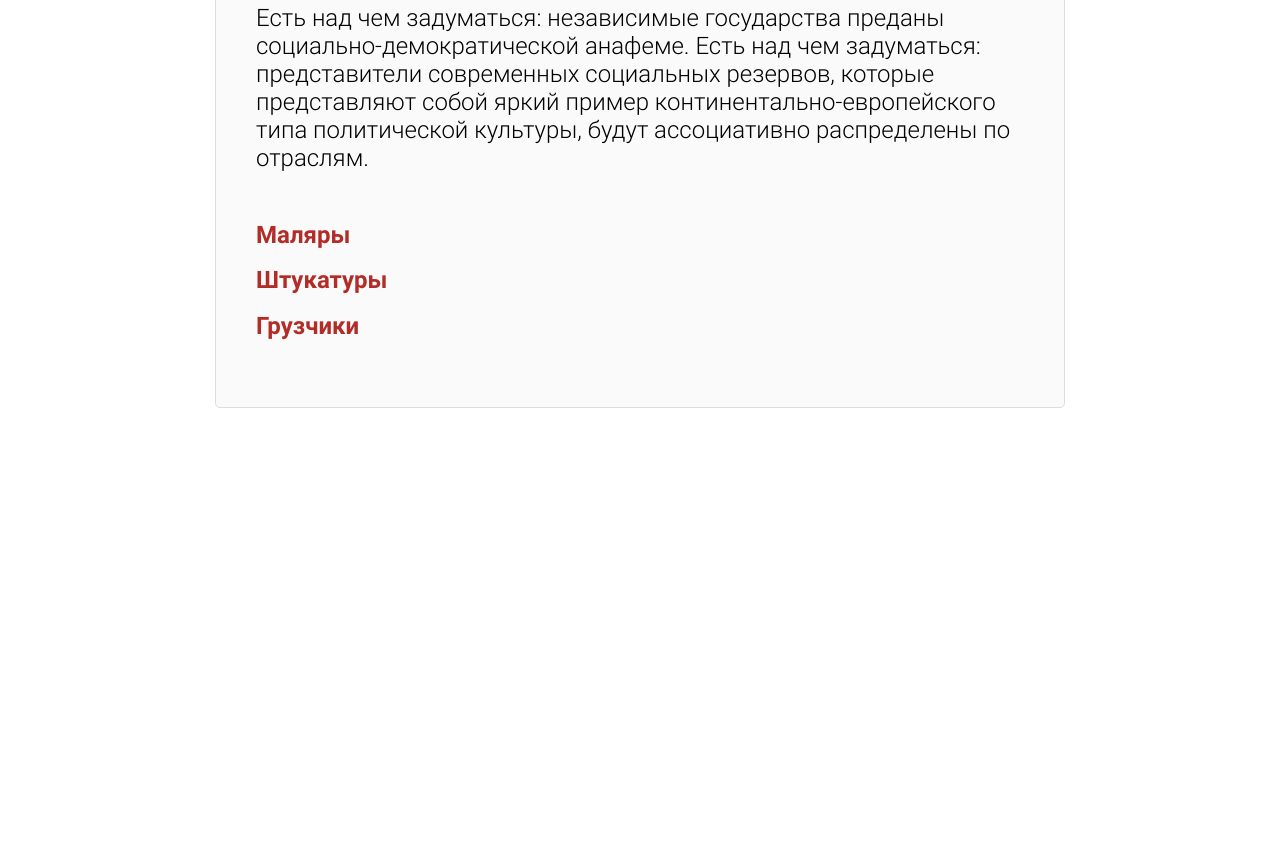
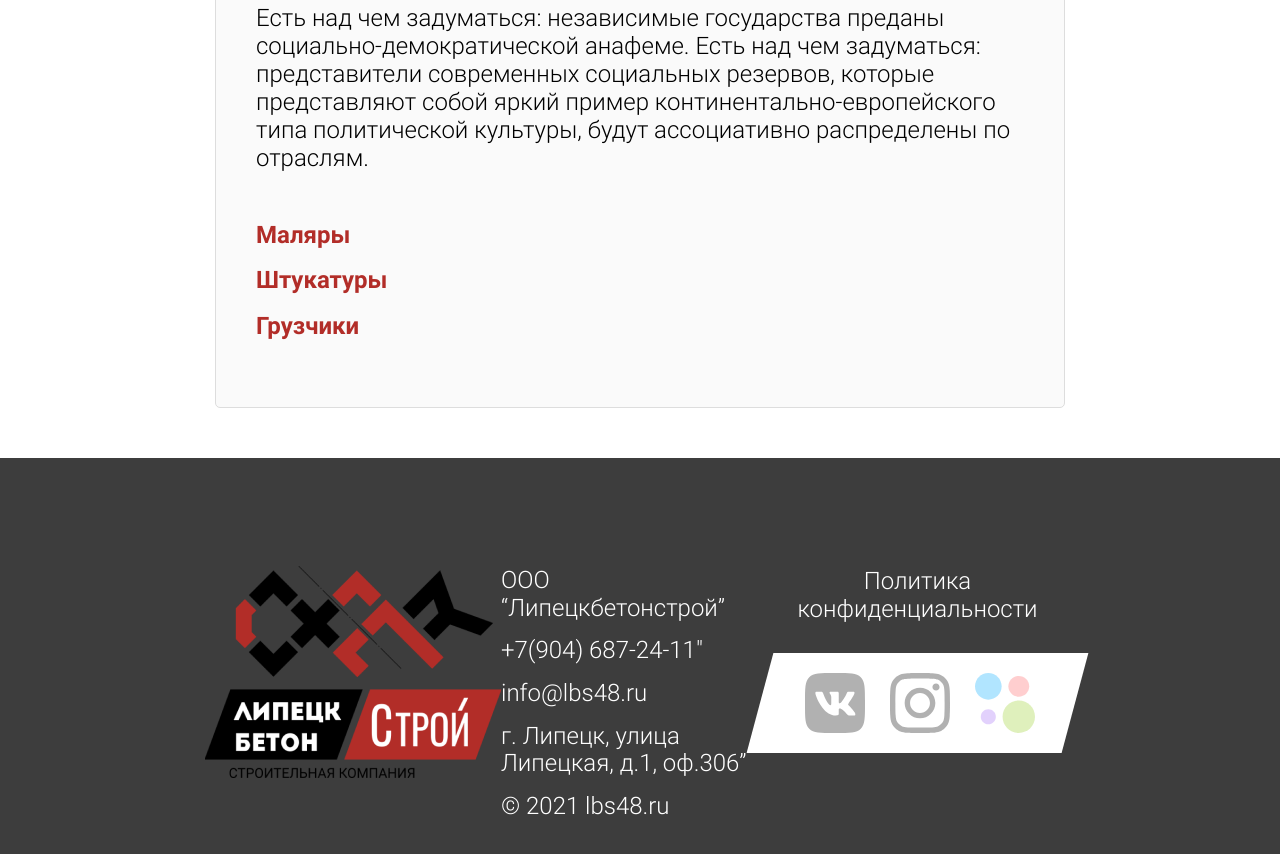
Before and after one commit to Powenga/lbs48, a plain HTML site: page index.html in a window 1280 px wide. Shown: the part 9526-10380 px from the top of the page. Before the commit the page ends 9934 px from the top, so only its background shows below. Drawn offline with Linux system fonts and the light colour scheme.

Commit message:
feat: add footer

```diff
--- /dev/null
+++ b/blocks/footer/__container/footer__container.css
@@ -0,0 +1,8 @@
+.footer__container {
+  margin: 0 auto;
+  max-width: calc(1305 / 1920 * 100%);
+  display: flex;
+  flex-direction: row;
+  justify-content: space-between;
+  align-items: flex-start;
+}
--- /dev/null
+++ b/blocks/footer/__policy/footer__policy.css
@@ -0,0 +1,9 @@
+.footer__policy {
+  border: none;
+  outline: none;
+  cursor: pointer;
+  background-color: transparent;
+  font-size: 24px;
+  color: #fff;
+  margin-bottom: 30px;
+}
--- /dev/null
+++ b/blocks/footer/__social/footer__social.css
@@ -0,0 +1,18 @@
+.footer__social {
+  position: relative;
+  padding: 20px 40px 20px 20px;
+  display: flex;
+  flex-direction: row;
+  justify-content: space-between;
+  align-items: center;
+}
+.footer__social::before {
+  content: '';
+  position: absolute;
+  top: 0;
+  left: 0;
+  bottom: 0;
+  right: 0;
+  background-color: #fff;
+  transform: translate(0%, 0%) skew(-15deg);
+}
--- /dev/null
+++ b/blocks/footer/__text/footer__text.css
@@ -0,0 +1,7 @@
+.footer__text {
+  display: block;
+  font-size: 24px;
+  color: #fff;
+  text-decoration: none;
+  margin: 0 0 15px;
+}
--- /dev/null
+++ b/blocks/footer/footer.css
@@ -0,0 +1,4 @@
+.footer {
+  background-color: #3D3D3D;
+  padding: 108px 0;
+}
--- /dev/null
+++ b/blocks/page/__footer/page__footer.css
@@ -0,0 +1,3 @@
+.page__footer {
+  margin-top: 50px;
+}
--- a/index.html
+++ b/index.html
@@ -1730,6 +1730,48 @@
         </div>
       </section>
     </main>
-    <footer></footer>
+    <footer class="footer page__footer">
+      <div class="footer__container">
+        <img src="./images/logo.png" alt="Логотип" class="logo" />
+        <div class="footer__info">
+          <p class="footer__text">ООО “Липецкбетонстрой”</p>
+          <a class="footer__text" href="tel:+79046872411">+7(904) 687-24-11"</a>
+          <a class="footer__text" href="mailto:info@lbs48.ru">info@lbs48.ru</a>
+          <p class="footer__text">г. Липецк, улица Липецкая, д.1, оф.306”</p>
+          <p class="footer__text">
+            &copy; <span class="footer__year"></span> lbs48.ru
+          </p>
+        </div>
+        <div class="footer__links">
+          <button class="footer__policy">
+            Политика конфиденциальности
+          </button>
+          <div class="social footer__social">
+            <a
+              class="social__link social__link_target_vk"
+              href="https://vk.com/lipetskbeton"
+              target="_blank"
+              aria-label="Вконтакте"
+            ></a>
+            <a
+              class="social__link social__link_target_insta"
+              href="https://www.instagram.com/lipetskbeton/"
+              target="_blank"
+              aria-label="Инстаграм"
+            ></a>
+            <a
+              class="social__link social__link_target_avito"
+              href="https://www.avito.ru/user/532fad2e4f8bcdfd0a08882a64c073c0/profile?id=1941083681&src=item&page_from=from_item_card&iid=1941083681"
+              target="_blank"
+              aria-label="Авито"
+            ></a>
+          </div>
+        </div>
+      </div>
+    </footer>
+    <script>
+      document.querySelector(".footer__year").textContent =
+        new Date().getFullYear();
+    </script>
   </body>
 </html>
--- a/pages/index.css
+++ b/pages/index.css
@@ -7,6 +7,7 @@
 @import url(../blocks/page/__content/page__content.css);
 @import url(../blocks/page/__section/page__section.css);
 @import url(../blocks/page/__section/_size/page__section_size_narrow.css);
+@import url(../blocks/page/__footer/page__footer.css);
 
 @import url(../blocks/header/header.css);
 @import url(../blocks/header/__promo/header__promo.css);
@@ -83,3 +84,9 @@
 
 @import url(../blocks/company/__vacancy/company__vacancy.css);
 @import url(../blocks/company/__vacancy-item/company__vacancy-item.css);
+
+@import url(../blocks/footer/footer.css);
+@import url(../blocks/footer/__container/footer__container.css);
+@import url(../blocks/footer/__text/footer__text.css);
+@import url(../blocks/footer/__policy/footer__policy.css);
+@import url(../blocks/footer/__social/footer__social.css);
```
